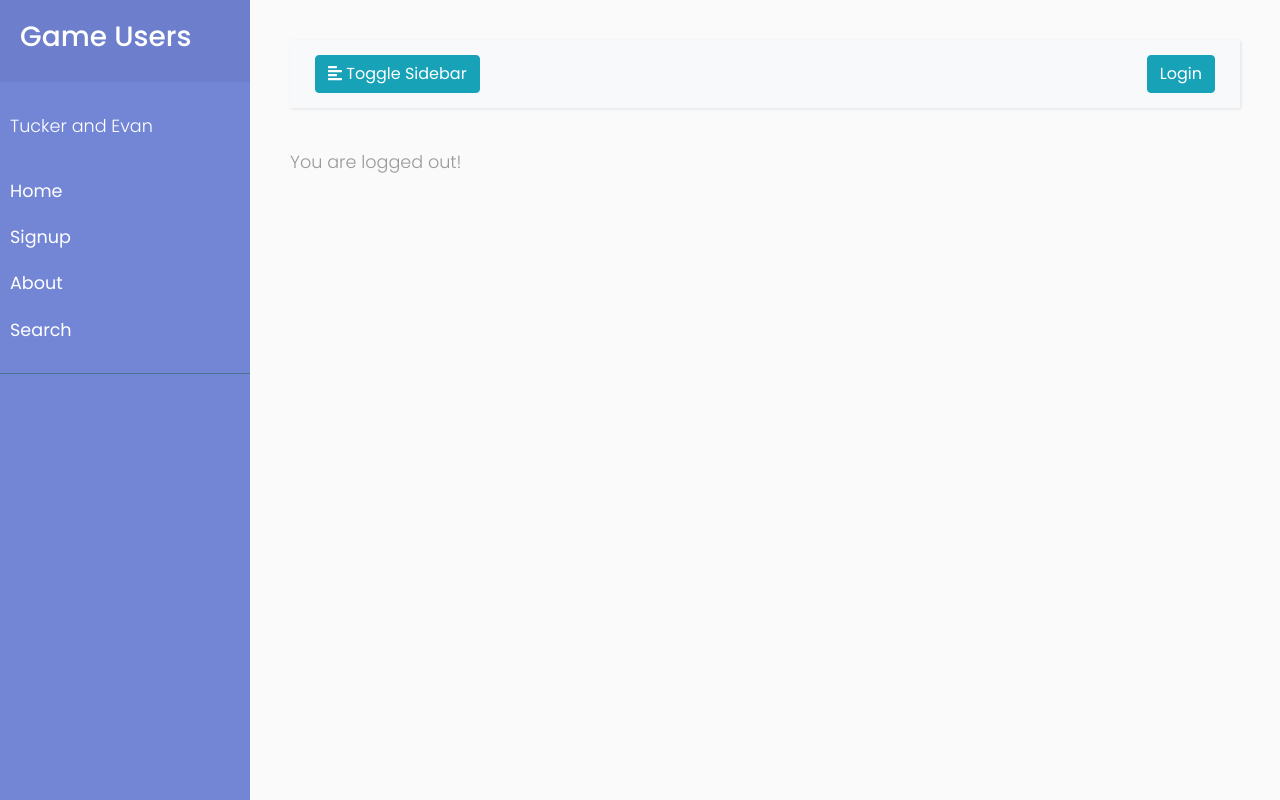
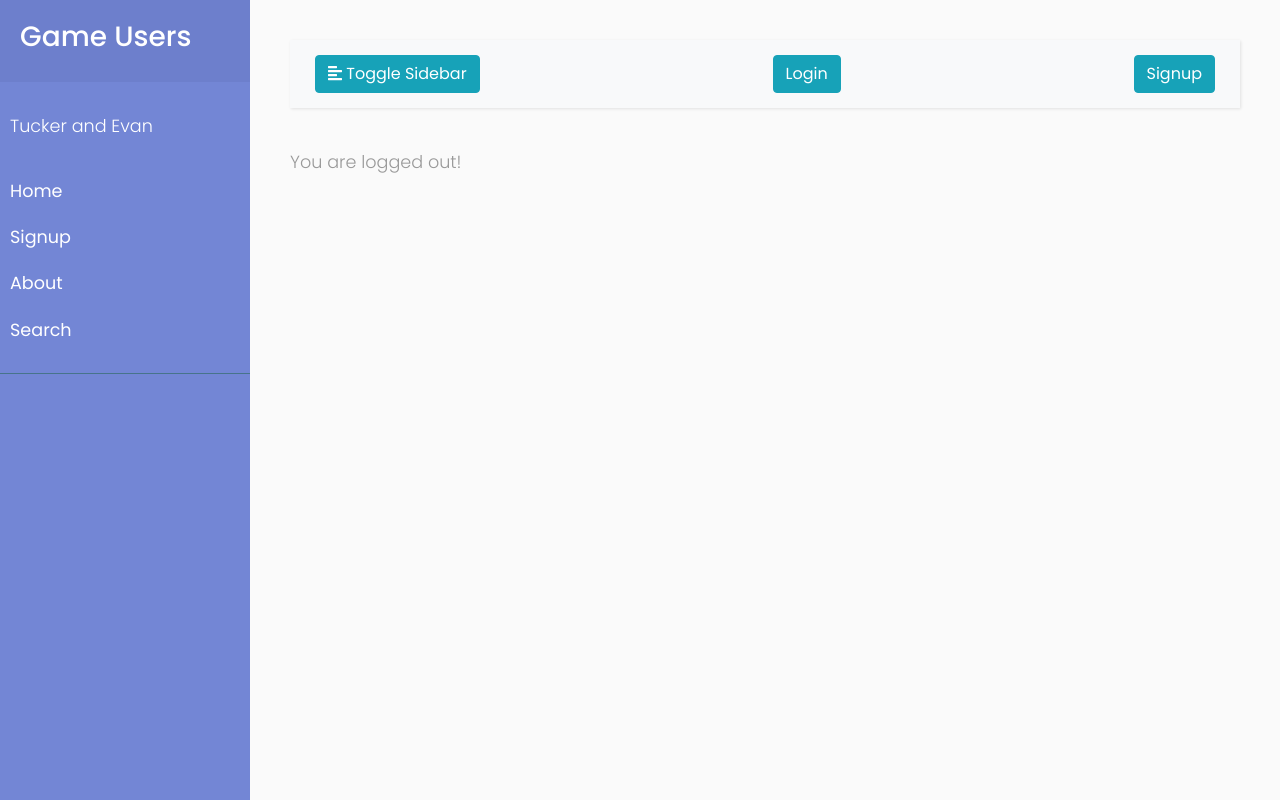
Before and after one commit to evanrh/game_management_4620, a PHP site: page /index.php in a window 1280 px wide. Run offline with PHP 8.4, Linux system fonts and the light colour scheme; some libraries are stand-ins or nearby versions.

Commit message:
Added signup button on header bar when not logged in

```diff
--- a/header.php
+++ b/header.php
@@ -76,7 +76,10 @@
                             else {
                                 echo '<a href="login.php">
                                 <button type="submit" id="loginButton" class="btn btn-info">Login</button>
-                            </a>';
+                            	</a>';
+				echo '<a href="signup.php">
+				<button type="submit" id="signupButton" class="btn btn-info">Signup</button>
+				</a>';
                             }
                         ?>
                     </div>
```
